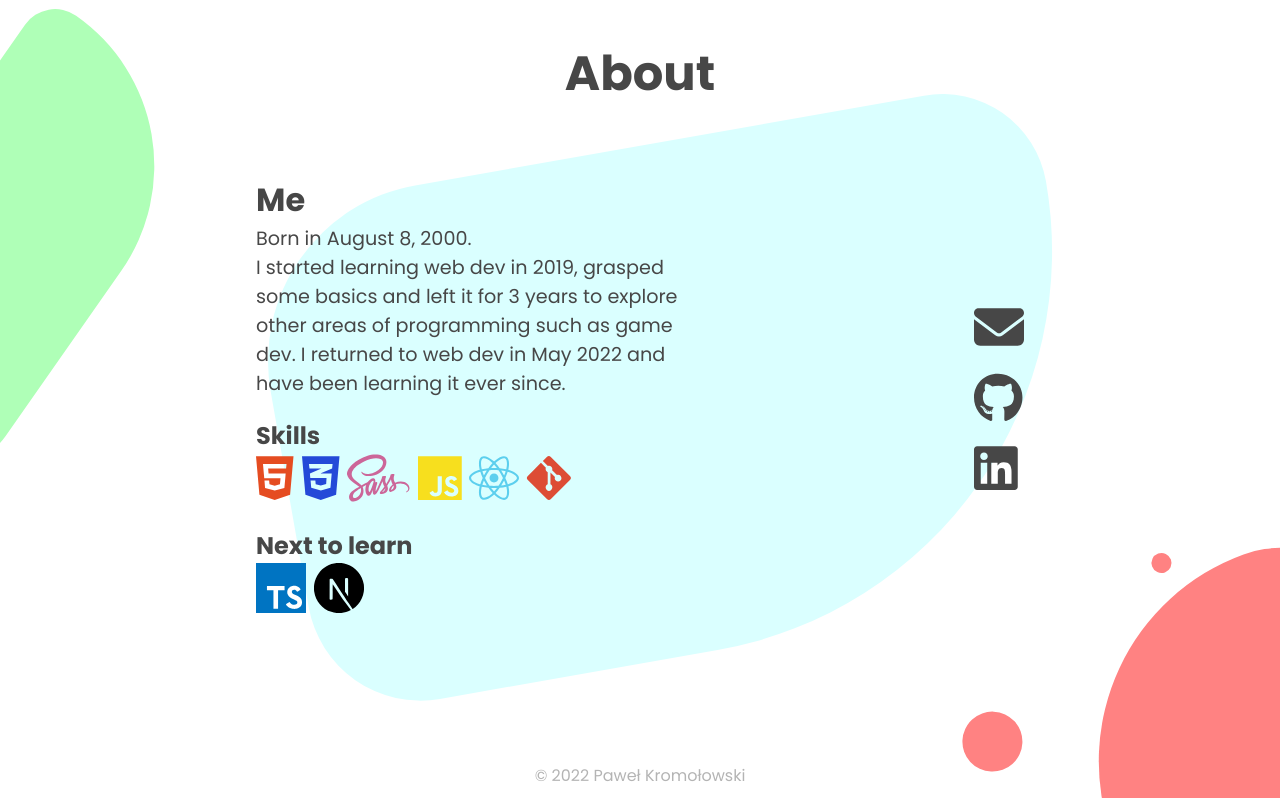
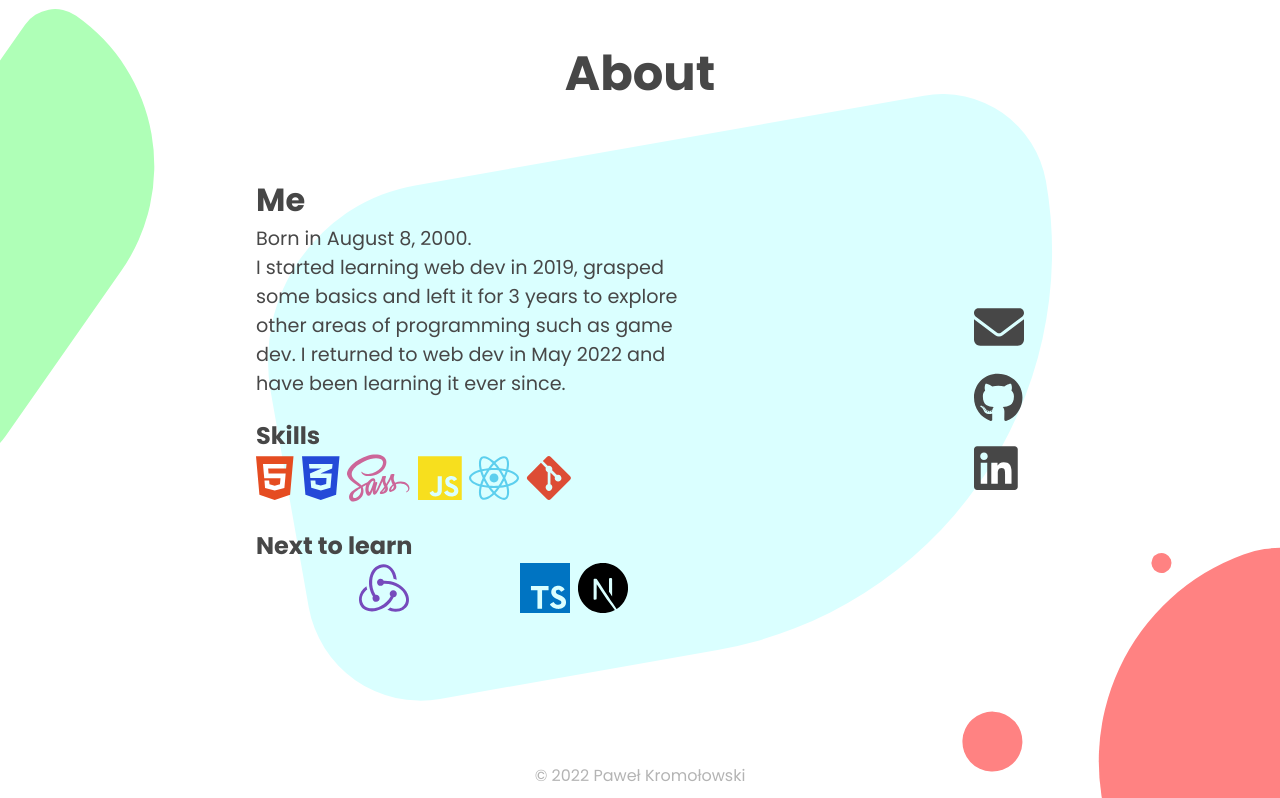
Before and after one commit to cateruu/cateruu.github.io, a React (Create React App) app: page / in a window 1280 px wide. Shown: the part 1602-2400 px from the top of the page. Built offline with nearby package versions, Linux system fonts and the light colour scheme.

Commit message:
redux learning

```diff
--- a/src/components/About/About.jsx
+++ b/src/components/About/About.jsx
@@ -16,6 +16,7 @@ import { faEnvelope } from '@fortawesome/free-solid-svg-icons';
 // images
 import { ReactComponent as TypeScript } from '../../images/typescript.svg';
 import { ReactComponent as NextJS } from '../../images/nextjs.svg';
+import { ReactComponent as Redux } from '../../images/redux.svg';
 
 const About = () => {
   return (
@@ -70,6 +71,7 @@ const About = () => {
           <div className={classes.next}>
             <h4>Next to learn</h4>
             <div>
+              <Redux className={classes.svg} />
               <TypeScript className={classes.svg} />
               <NextJS className={classes.svg} />
             </div>
```
Also changed, not shown: src/images/redux.svg (added).
